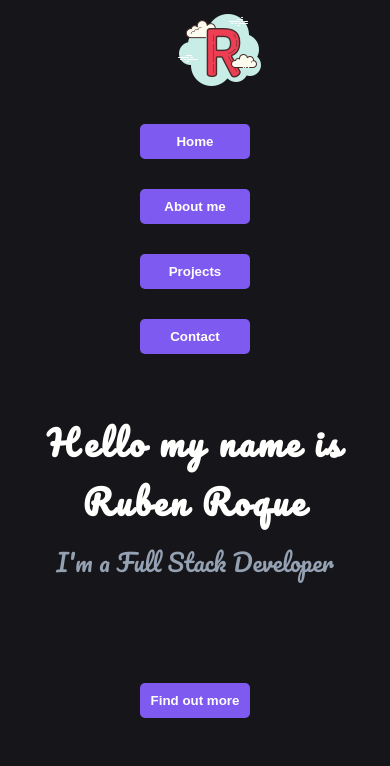
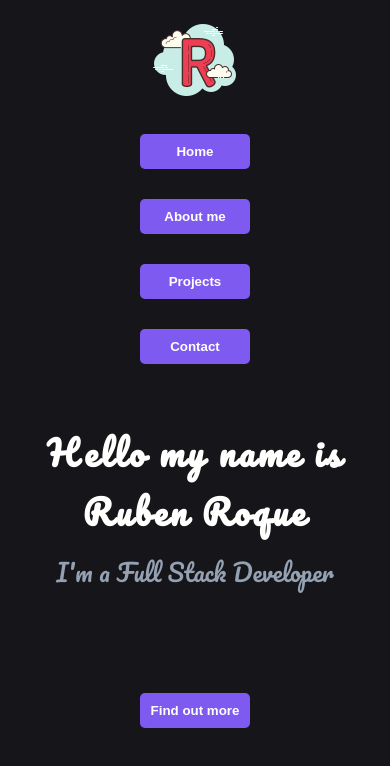
Before and after one commit to 0xRoque/PortolioEdit, a plain HTML site: page index.html in a window 390 px wide. Shown: the top 766 px of the page. Drawn offline with nearby package versions, Linux system fonts and the light colour scheme; a web font is replaced by a local one.

Commit message:
@media logo

```diff
--- a/styles.css
+++ b/styles.css
@@ -358,4 +358,11 @@ footer h2{
     left: 25px;
 
   }
+
+  .logo{
+    margin-top: 10px; /* Adicione margem superior para separação */
+    position: relative; /* Controlar a posição do botão(não sei outra forma(ainda))*/
+    right: 25px;
+  }
+
 }
```
